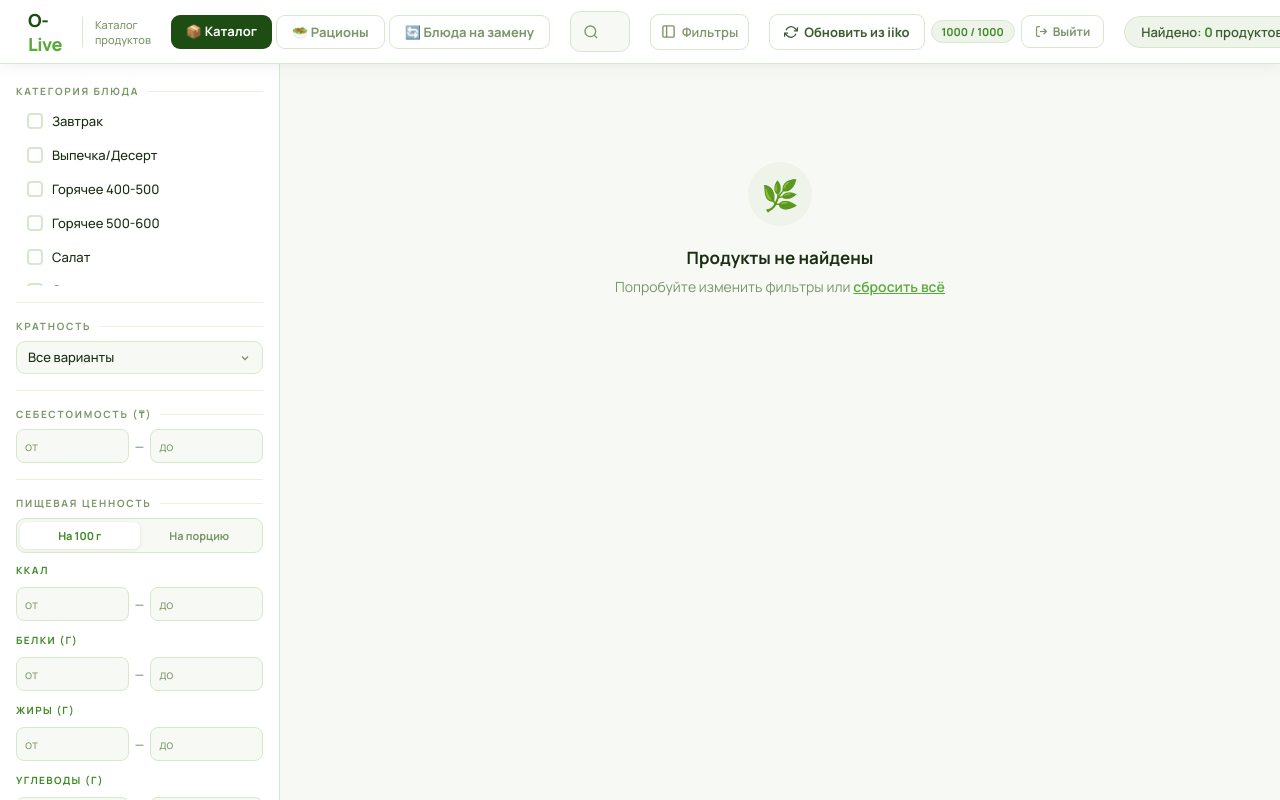
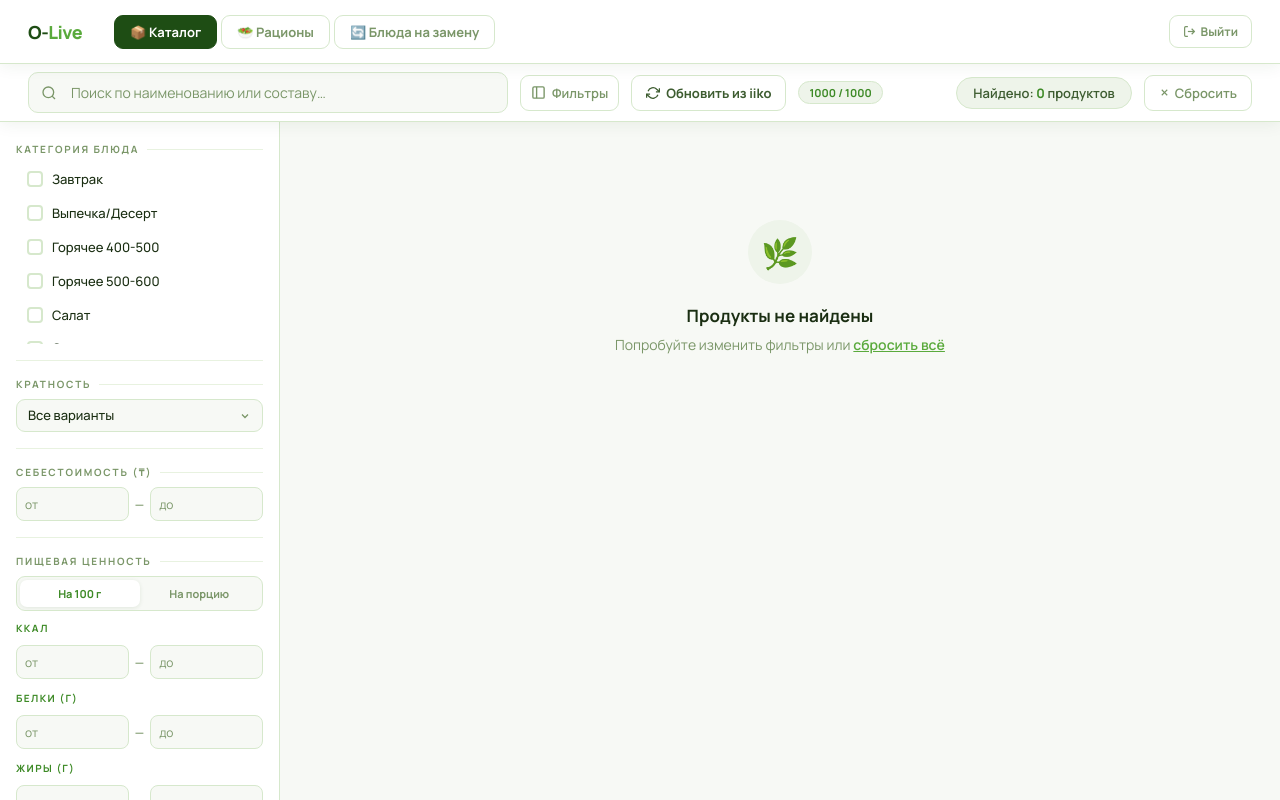
Before and after one commit to ad1l7/nutri-baza, a Django app: page / in a window 1280 px wide; the page is wider, and only the part inside the window is pictured. Run offline with Django 3.2, Linux system fonts and the light colour scheme; the visitor is signed in with stand-in values (Sample User, id 1); data comes from the database, SQL or seed files in the repository; data that the repository does not hold is empty.

Commit message:
ui: единый хедер во всех вкладках, инструменты каталога вынесены в под-хедер

```diff
--- a/myapp/templates/myapp/product_list.html
+++ b/myapp/templates/myapp/product_list.html
@@ -39,9 +39,24 @@
     display: flex; align-items: center; gap: 20px;
     position: sticky; top: 0; z-index: 100; box-shadow: var(--shadow);
   }
-  .logo-text { font-size: 18px; font-weight: 800; color: var(--green-dark); letter-spacing: -0.5px; }
+  .logo-text { font-size: 18px; font-weight: 800; color: var(--green-dark); letter-spacing: -0.5px; flex-shrink:0; }
   .logo-text em { color: var(--green); font-style: normal; }
   .logo-sub { font-size: 11px; color: var(--muted); font-weight: 500; border-left: 1.5px solid var(--border); padding-left: 12px; }
+
+  /* Единая навигация (как в Рационах / Блюдах на замену) */
+  .nav-tabs { display:flex; gap:4px; margin-left:12px; flex-shrink:0; }
+  .nav-tab { padding:7px 15px; border-radius:9px; font-size:13px; font-weight:700; text-decoration:none; color:var(--muted); border:1.5px solid var(--border); transition:all .18s; white-space:nowrap; }
+  .nav-tab:hover { background:var(--light); color:var(--text-mid); }
+  .nav-tab.active { background:var(--green-dark); color:#fff; border-color:var(--green-dark); }
+  .topbar-right { margin-left:auto; display:flex; align-items:center; gap:10px; flex-shrink:0; }
+
+  /* Под-хедер — тулбар каталога */
+  .subbar {
+    background: var(--white); border-bottom: 1.5px solid var(--border);
+    padding: 0 28px; height: 58px; display: flex; align-items: center; gap: 12px;
+    position: sticky; top: 64px; z-index: 99; box-shadow: var(--shadow);
+  }
+  .subbar .count-badge { margin-left: auto; }
 
   .topbar-search { flex: 1; max-width: 480px; position: relative; }
   .topbar-search input {
@@ -69,7 +84,7 @@
   }
   .reset-btn:hover { border-color: var(--danger); color: var(--danger); background: rgba(214,75,42,.05); }
 
-  .layout { display: flex; height: calc(100vh - 64px); overflow: hidden; }
+  .layout { display: flex; height: calc(100vh - 122px); overflow: hidden; }
 
   /* Кнопка тоггла сайдбара */
   .sidebar-toggle {
@@ -394,15 +409,28 @@
 <body>
 
 <form method="get" id="filter-form">
-<!-- TOP BAR -->
+<!-- TOP BAR (единый во всех вкладках) -->
 <div class="topbar">
   <span class="logo-text">O-<em>Live</em></span>
-  <span class="logo-sub">Каталог продуктов</span>
-  <nav style="display:flex; gap:4px; flex-shrink:0;">
-    <a href="/" style="padding:7px 15px; border-radius:9px; font-size:13px; font-weight:700; text-decoration:none; background:var(--green-dark); color:#fff;">📦 Каталог</a>
-    <a href="/rations/" style="padding:7px 15px; border-radius:9px; font-size:13px; font-weight:700; text-decoration:none; color:var(--muted); border:1.5px solid var(--border);">🥗 Рационы</a>
-    <a href="/swap/" style="padding:7px 15px; border-radius:9px; font-size:13px; font-weight:700; text-decoration:none; color:var(--muted); border:1.5px solid var(--border);">🔄 Блюда на замену</a>
+  <nav class="nav-tabs">
+    <a href="/" class="nav-tab active">📦 Каталог</a>
+    <a href="/rations/" class="nav-tab">🥗 Рационы</a>
+    <a href="/swap/" class="nav-tab">🔄 Блюда на замену</a>
   </nav>
+  <div class="topbar-right">
+    <button type="button" class="logout-btn" title="Выйти из системы" onclick="doLogout()">
+      <svg width="13" height="13" viewBox="0 0 24 24" fill="none" stroke="currentColor" stroke-width="2.2">
+        <path d="M9 21H5a2 2 0 0 1-2-2V5a2 2 0 0 1 2-2h4"/>
+        <polyline points="16 17 21 12 16 7"/>
+        <line x1="21" y1="12" x2="9" y2="12"/>
+      </svg>
+      Выйти
+    </button>
+  </div>
+</div>
+
+<!-- SUB BAR — тулбар каталога -->
+<div class="subbar">
   <div class="topbar-search">
     <svg class="search-icon" width="16" height="16" viewBox="0 0 24 24" fill="none" stroke="currentColor" stroke-width="2">
       <circle cx="11" cy="11" r="8"/><line x1="21" y1="21" x2="16.65" y2="16.65"/>
@@ -417,7 +445,6 @@
     </svg>
     Фильтры
   </button>
-  <div style="display:flex;align-items:center;gap:6px;flex-shrink:0;">
   <button type="button" id="iiko-sync-btn" class="iiko-sync-btn" onclick="runIikoSync()">
     <svg width="14" height="14" viewBox="0 0 24 24" fill="none" stroke="currentColor" stroke-width="2.2">
       <polyline points="23 4 23 10 17 10"/>
@@ -433,19 +460,6 @@
               white-space:nowrap;cursor:default;">
     — / 5
   </div>
-<button type="button" class="logout-btn" title="Выйти из системы"
-    onclick="doLogout()">
-    <svg width="13" height="13" viewBox="0 0 24 24" fill="none" stroke="currentColor" stroke-width="2.2">
-      <path d="M9 21H5a2 2 0 0 1-2-2V5a2 2 0 0 1 2-2h4"/>
-      <polyline points="16 17 21 12 16 7"/>
-      <line x1="21" y1="12" x2="9" y2="12"/>
-    </svg>
-    Выйти
-  </button>
-</div>
-
-<!-- Тост-уведомление -->
-<div id="iiko-toast" class="iiko-toast"></div>
   <div class="count-badge">Найдено: <strong>{{ total }}</strong> продуктов</div>
   <a href="?" class="reset-btn">
     <svg width="11" height="11" viewBox="0 0 24 24" fill="none" stroke="currentColor" stroke-width="2.5">
@@ -454,6 +468,9 @@
     Сбросить
   </a>
 </div>
+
+<!-- Тост-уведомление -->
+<div id="iiko-toast" class="iiko-toast"></div>
 
 <div class="layout" id="layout">
 
```
